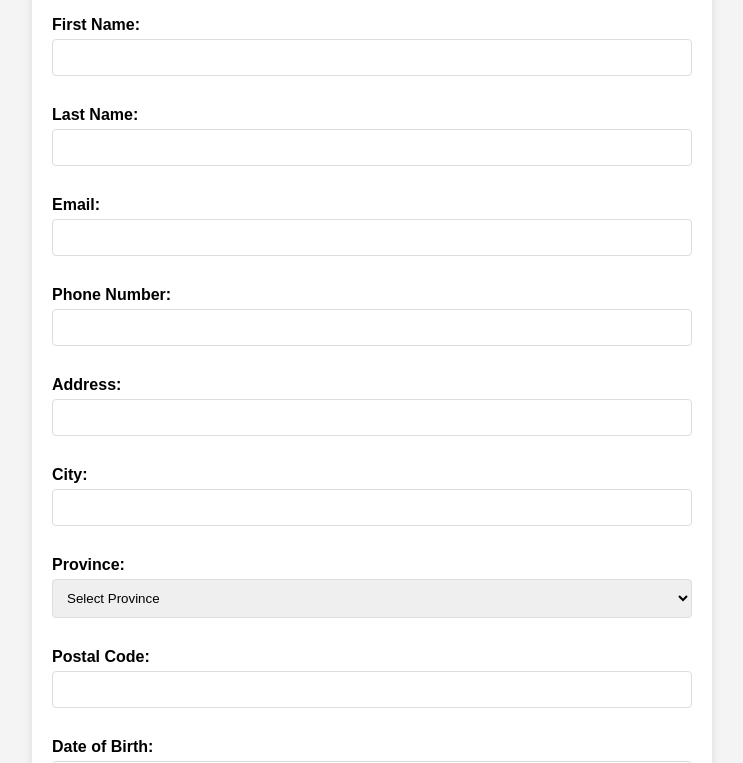
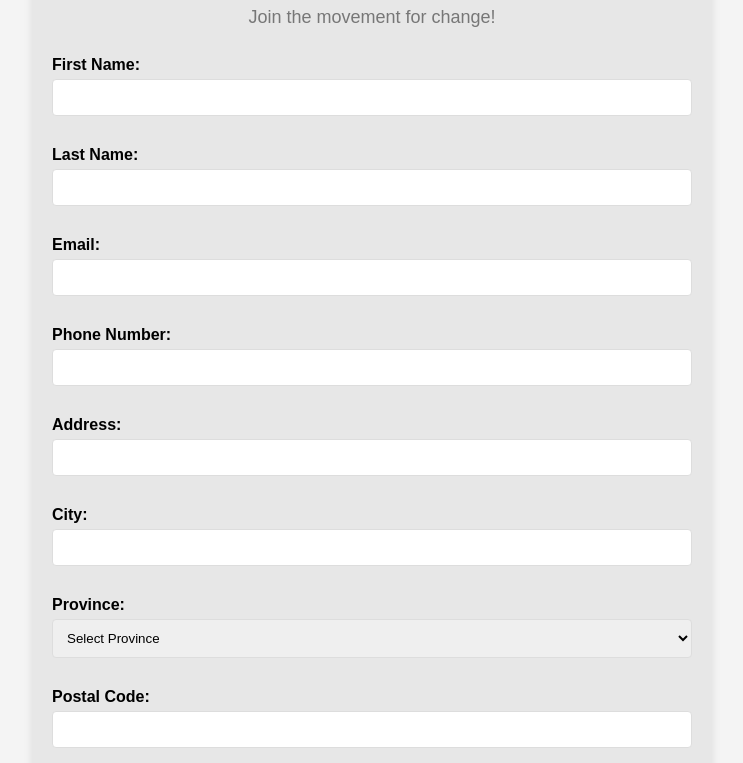
Before and after one commit to OaksofLife/GongParty-Register, a plain HTML site: page index.html in a window 1280 px wide. Shown: the part 133-896 px from the top of the page, without its empty margins (268-1011 px from the left). Drawn offline with Linux system fonts and the light colour scheme.

Commit message:
changed background color

```diff
--- a/styles.css
+++ b/styles.css
@@ -7,9 +7,9 @@ body {
 
   .container {
     width: 50%;
-    margin: 0 auto;
+    margin: 40px auto;
     padding: 20px;
-    background-color: #fff;
+    background-color: rgba(211, 211, 211, 0.4);
     border-radius: 8px;
     box-shadow: 0 4px 8px rgba(0, 0, 0, 0.1);
   }
```
